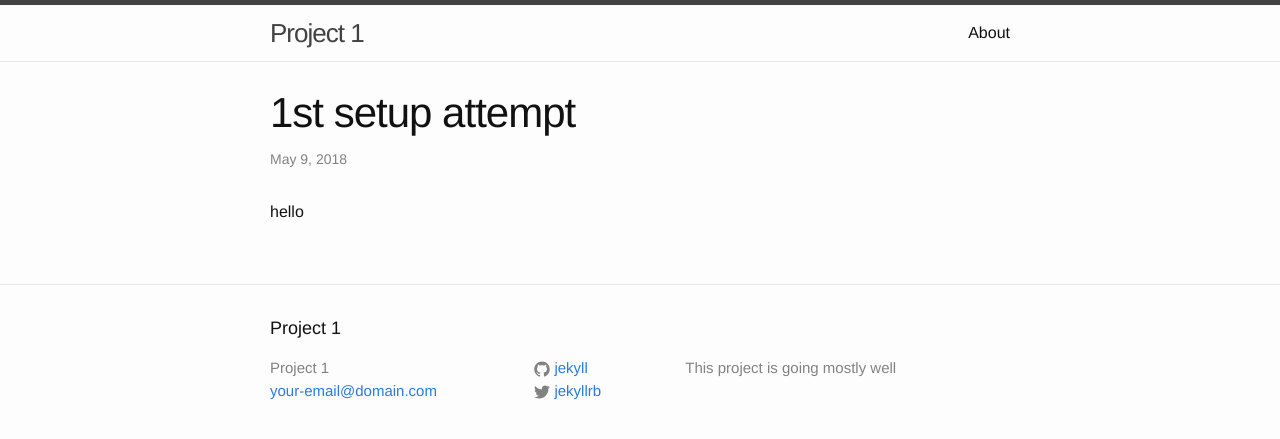
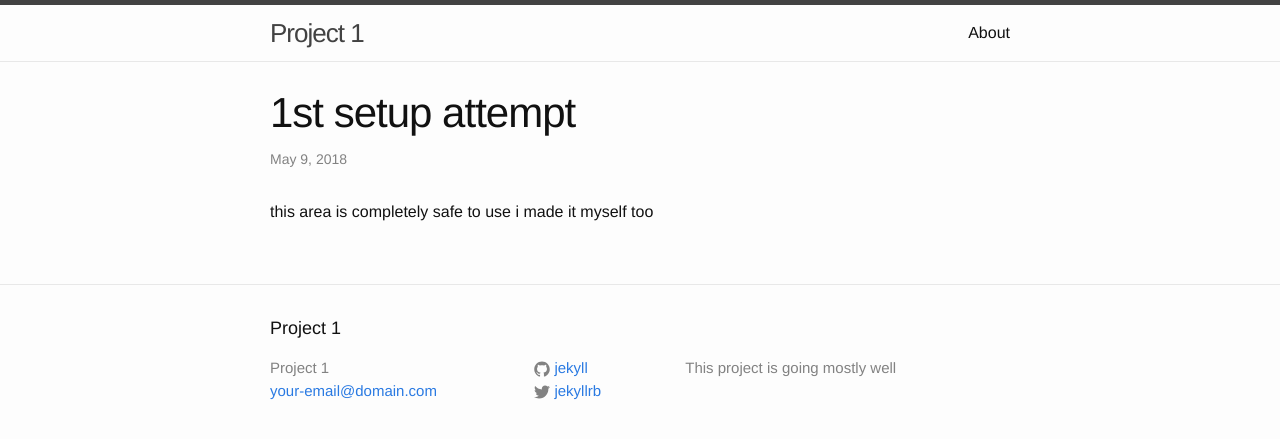
Before and after one commit to jr10415/jr10415.github.io, a Jekyll site: the page built from _posts/2018-5-9-1st-setup-attempt.html, in a window 1280 px wide. Shown: the top 439 px of the page. Built offline with Jekyll 4.4.1, drawn with Linux system fonts in a browser that asks for light colours.

Commit message:
Update 2018-5-9-1st-setup-attempt.html

```diff
--- a/_posts/2018-5-9-1st-setup-attempt.html
+++ b/_posts/2018-5-9-1st-setup-attempt.html
@@ -8,5 +8,5 @@ categories: jekyll update
 
 
 <body>
- <p> hello </p>
+ <p> this area is completely safe to use i made it myself too </p>
 </body>
```
